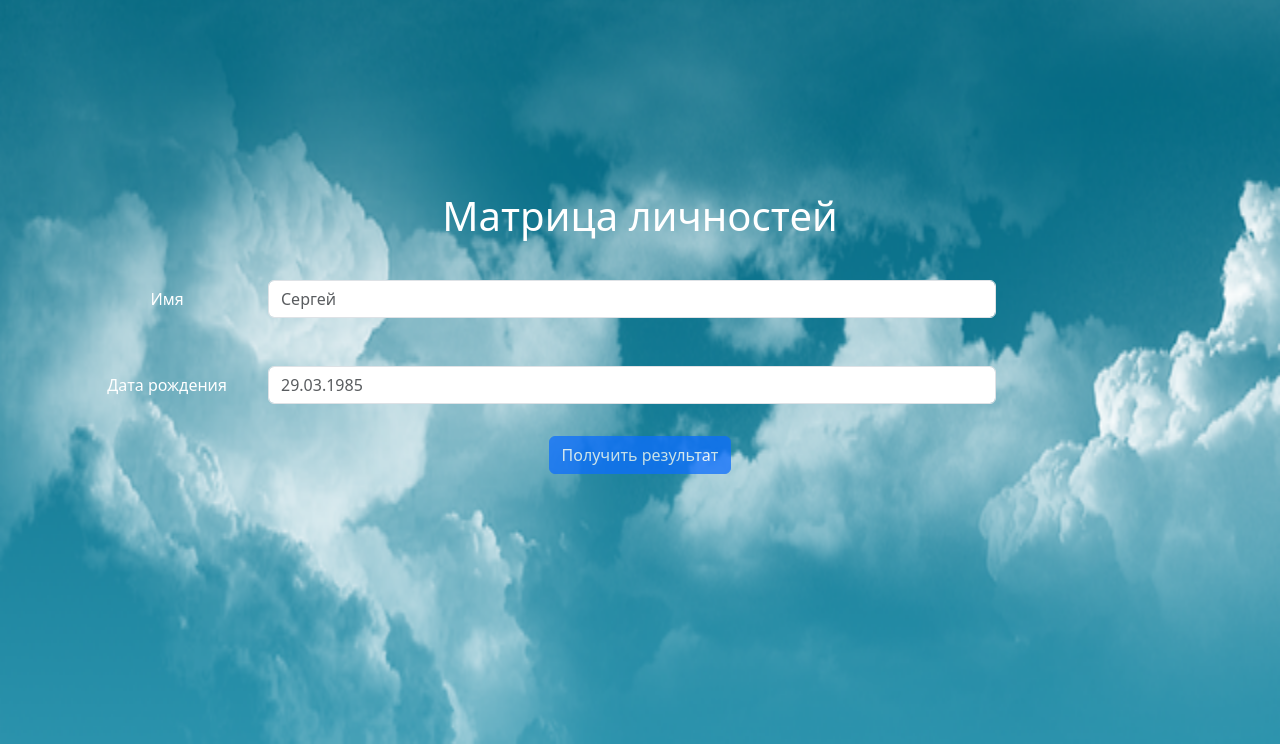
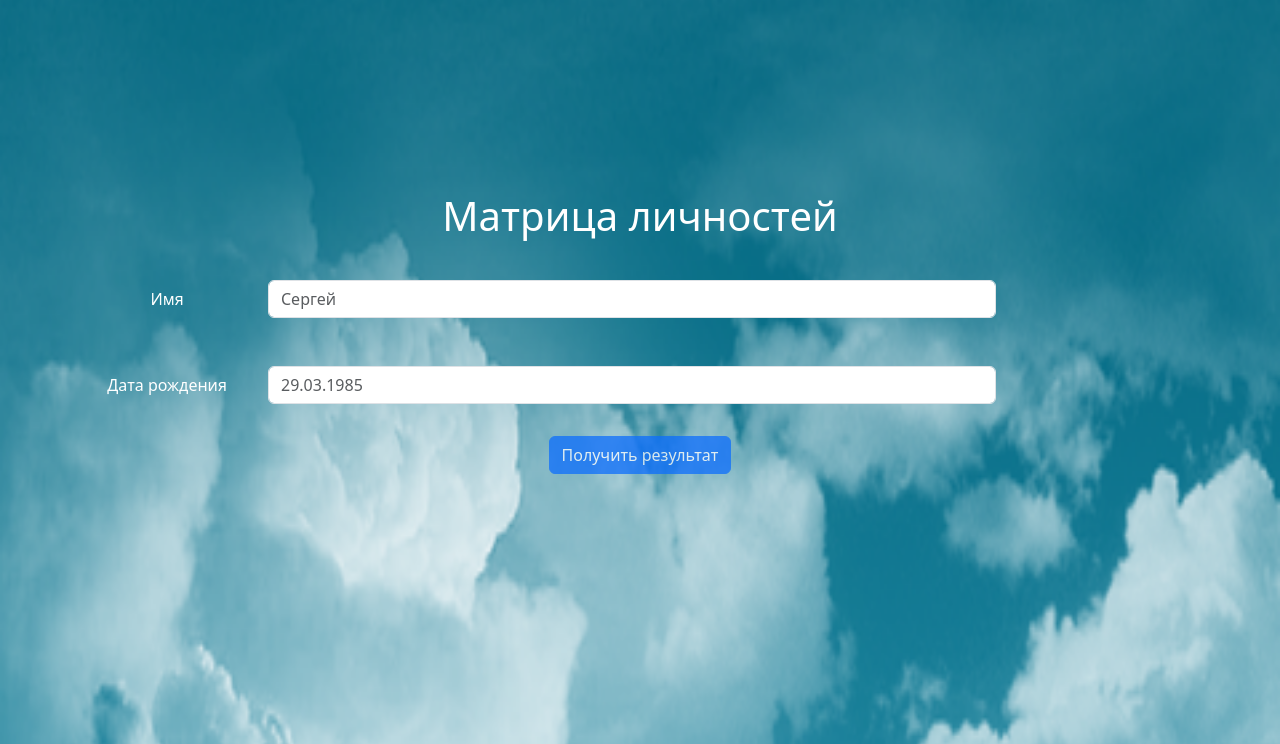
Before and after one commit to LMSerhii/my_flask_project, a Flask app: page / in a window 1280 px wide. Shown: the part 56-800 px from the top of the page. Run offline with Flask 3, Linux system fonts and the light colour scheme.

Commit message:
background edit

```diff
--- a/static/css/style.css
+++ b/static/css/style.css
@@ -1,4 +1,4 @@
 body {
     background-image: url("/static/img/background.png");
-    background-size: 300vh  300vh;
+    background-size: 400vh 460vh;
 }
```
